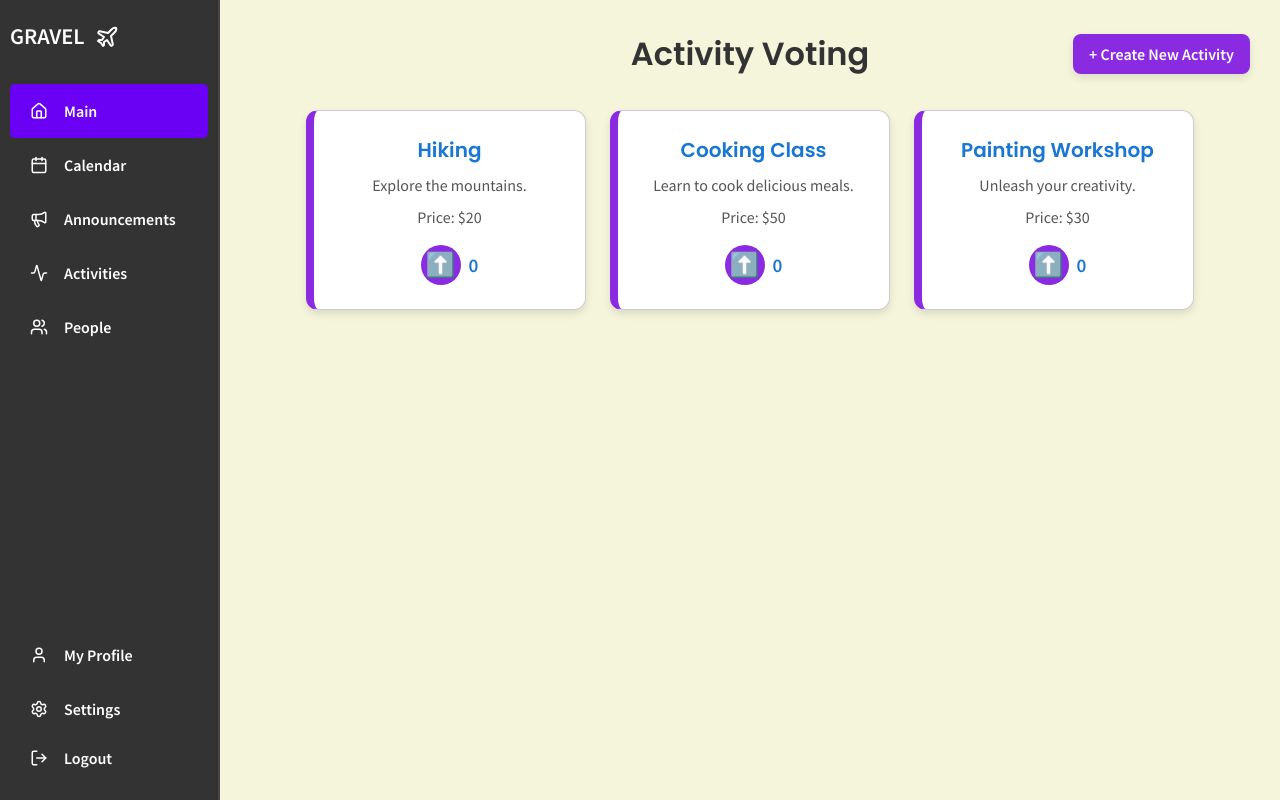
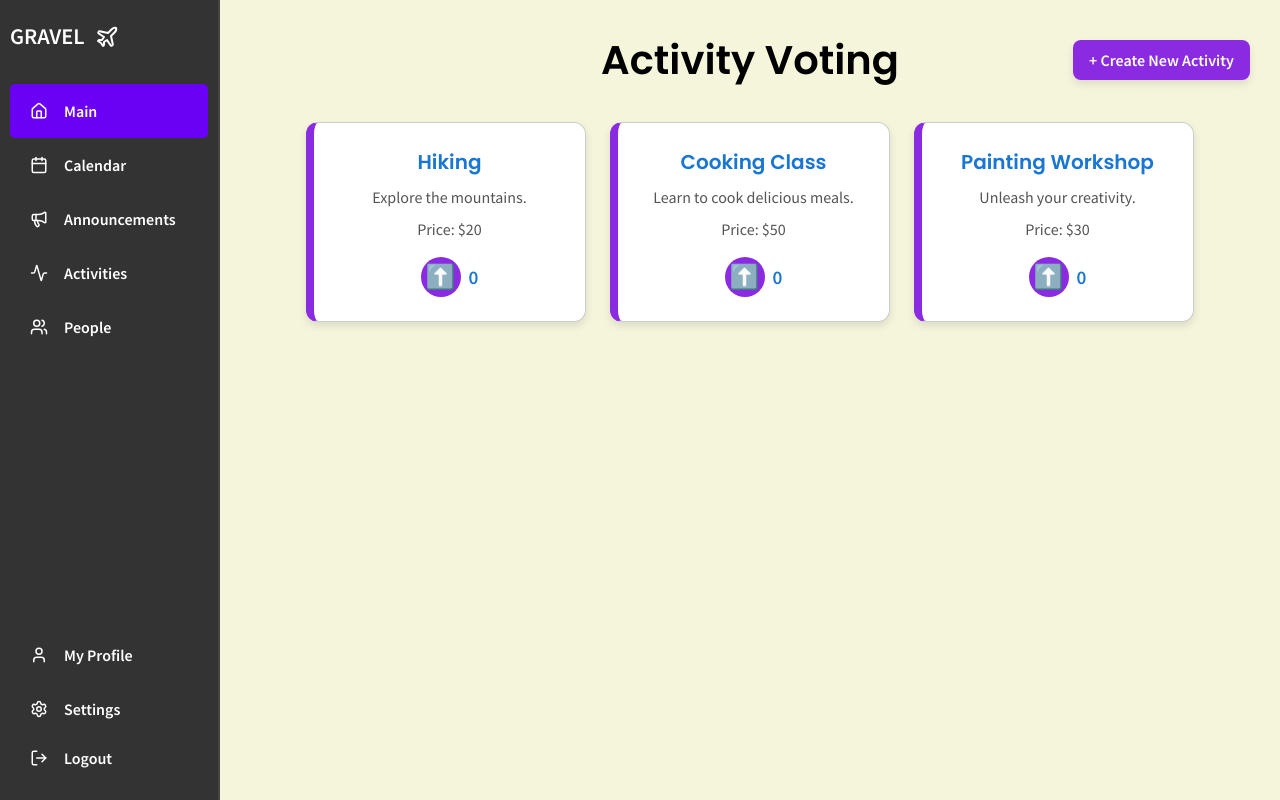
Before and after one commit to karen93shieh/gravel, a SvelteKit app: page /mainPages/activities in a window 1280 px wide. Built offline with nearby package versions, Linux system fonts and the light colour scheme.

Commit message:
edit title style

```diff
--- a/src/styles/main.css
+++ b/src/styles/main.css
@@ -60,11 +60,11 @@
 }
 
 .title {
-    font-size: 2rem;
-    font-weight: bold;
-    color: #333;
     text-align: center;
-}
+    font-size: 2.5rem;
+    color: black;
+    margin: 0;
+  }
 
 .create-button {
     position: absolute;
```
